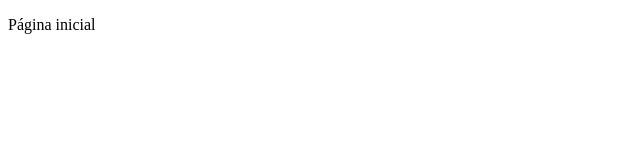
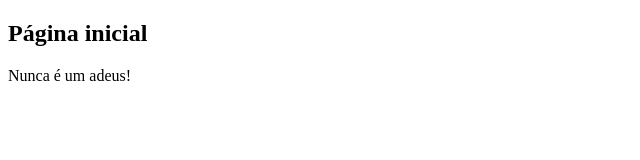
Before and after one commit to vinicinhcode/Filmes, a plain HTML site: page index.html in a window 1280 px wide. Shown: the whole page, without its empty margins (0-640 px from the left). Drawn offline with Linux system fonts and the light colour scheme.

Commit message:
Resolved issue closes #3

```diff
--- a/index.html
+++ b/index.html
@@ -7,6 +7,7 @@
     <title>Document</title>
 </head>
 <body>
-    <p>Página inicial</p>
+    <h2>Página inicial</h2>
+    <p>Nunca é um adeus!</p>
 </body>
 </html>
```
Also changed, not shown: Filmes.txt (deleted).
